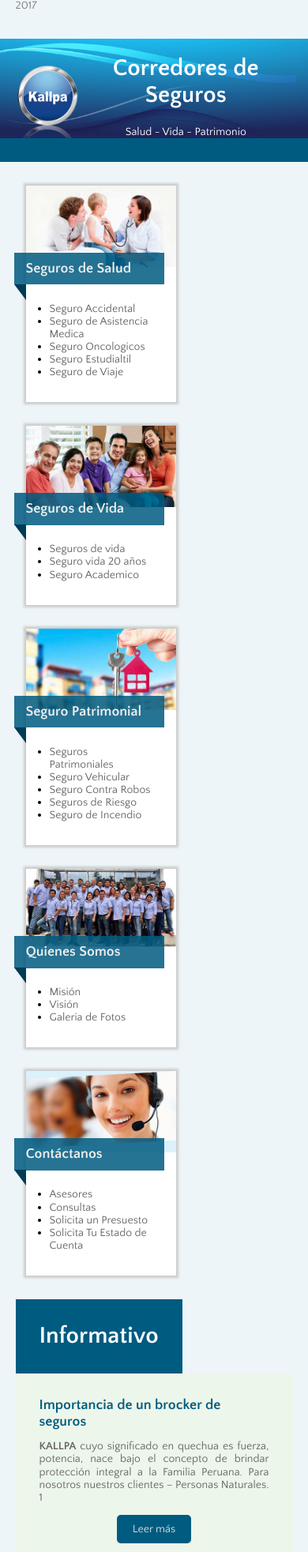
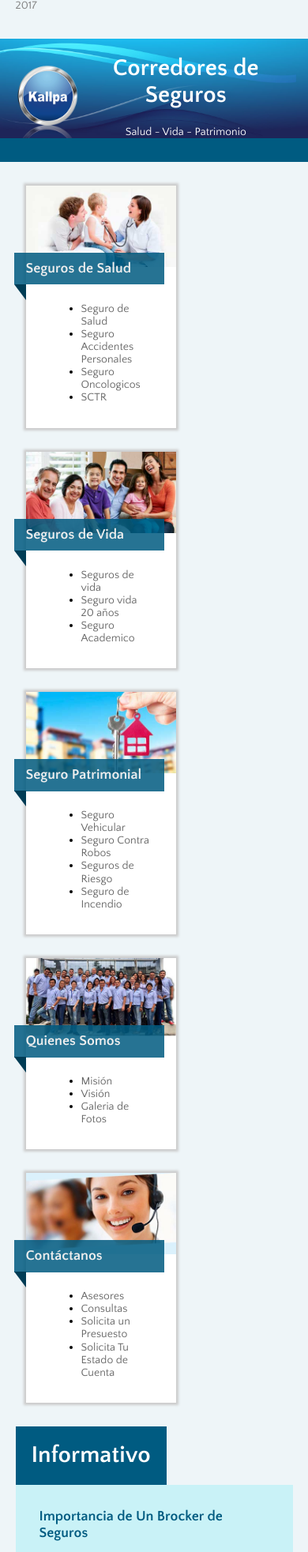
Before and after one commit to ydelatore/kallpa-web, a PHP site: page /proyectos-web/ in a window 390 px wide. Shown: the part 95-2060 px from the top of the page at 79% size. Run offline with PHP 8.4, Linux system fonts and the light colour scheme; some libraries are stand-ins or nearby versions.

Commit message:
Actualizaciones hechas por Yashin

```diff
--- /dev/null
+++ b/SCSS/_mixins.scss
@@ -0,0 +1,6 @@
+@mixin ancho-img {
+    img {
+        width: 100%;
+        display: block;
+    }
+}
--- a/SCSS/estilos.scss
+++ b/SCSS/estilos.scss
@@ -1,4 +1,5 @@
 @import "_variables.scss";
+@import "_mixins.scss";
 
 /*=====================================/
     Aspectos Generales
@@ -6,7 +7,7 @@
 
 * {
     margin: 0;
-    padding: 0;
+    padding: 10;
     box-sizing: border-box;
 }
 
@@ -247,9 +248,15 @@
     background-color: $azul-footer;
     color: #fff;
     font-size: 3em;
+    padding: 20px;
 }
 
-.caja-informativo, .titulo-informativo {
+.subtitulo {
+    color: $azul-footer;
+    font-size: 2em;
+}
+
+.caja-informativo {
     padding: 30px;
     display: flex;
     flex-wrap: wrap;
@@ -271,19 +278,19 @@
 }
 
 #info1, #info-amplio1 {
-    background-color: lighten(#EDF6EA, 0%);
+    background-color: #C9F2F7;
 }
 
 #info2, #info-amplio2 {
-    background-color: lighten(#B9D2C0, 5%);
+    background-color: #E6FAFF;
 }
 
 #info3, #info-amplio3 {
-    background-color: #E1EEEE;
+    background-color: #E0F1F3;
 }
 
  #info4, #info-amplio4 {
-    background-color: lighten($azul-fondo, 20%);
+    background-color: #AAD4F7;
 }
 
 .btn-leer {
@@ -334,6 +341,20 @@
 
     p {
         text-align: justify;
+    }
+}
+
+.agencias-home {
+    background-color: #fff;
+    width: 100%;
+    display: flex;
+    justify-content: space-around;
+    align-items: center;
+    padding: 20px 0;
+
+    .agencia-home {
+        width: 16%;
+        @include ancho-img;
     }
 }
 
--- a/css/estilos.css
+++ b/css/estilos.css
@@ -3,7 +3,8 @@
 /=====================================*/
 * {
   margin: 0;
-  padding: 0;
+  padding: 10;
+  -webkit-box-sizing: border-box;
   box-sizing: border-box; }
 
 html {
@@ -110,9 +119,11 @@
   padding: 15px 0; }
 
 .seccion-seguros {
+  display: -webkit-box;
   display: -webkit-flex;
   display: -ms-flexbox;
   display: flex;
+  -webkit-box-pack: justify;
   -webkit-justify-content: space-between;
   -ms-flex-pack: justify;
   justify-content: space-between;
@@ -202,10 +218,16 @@
   text-align: center;
   background-color: #005b81;
   color: #fff;
-  font-size: 3em; }
+  font-size: 3em;
+  padding: 20px; }
 
-.caja-informativo, .titulo-informativo {
+.subtitulo {
+  color: #005b81;
+  font-size: 2em; }
+
+.caja-informativo {
   padding: 30px;
+  display: -webkit-box;
   display: -webkit-flex;
   display: -ms-flexbox;
   display: flex;
@@ -215,26 +237,26 @@
   -webkit-align-content: space-between;
   -ms-flex-line-pack: justify;
   align-content: space-between; }
-  .caja-informativo .titulo-informativos, .titulo-informativo .titulo-informativos {
+  .caja-informativo .titulo-informativos {
     font-size: 1.8em;
     margin-bottom: 0.7em;
     color: #005b81; }
-  .caja-informativo p, .titulo-informativo p {
+  .caja-informativo p {
     text-align: justify; }
-  .caja-informativo .video-informativo, .titulo-informativo .video-informativo {
+  .caja-informativo .video-informativo {
     margin-top: 15px; }
 
 #info1, #info-amplio1 {
-  background-color: #edf6ea; }
+  background-color: #C9F2F7; }
 
 #info2, #info-amplio2 {
-  background-color: #c9dcce; }
+  background-color: #E6FAFF; }
 
 #info3, #info-amplio3 {
-  background-color: #E1EEEE; }
+  background-color: #E0F1F3; }
 
 #info4, #info-amplio4 {
-  background-color: #a3e9fd; }
+  background-color: #AAD4F7; }
 
 .btn-leer {
   background-color: #005b81;
--- a/inc/_articulos.php
+++ b/inc/_articulos.php
@@ -3,29 +3,31 @@
 //******************************************* PRIMER ARTICULO /******************************/
 
 // Colocar aquí el titulo del articulo
-$titulo_info1 = "
-    Importancia de un brocker de seguros
-";
+$titulo_info1 = '
+    Importancia de Un Brocker de Seguros
+';
 
 // Colocar aquí el resumen o versión corta del artículo dentro de etiquetas de parrafo
-$resumen_info1 = "
-    <strong>KALLPA</strong> cuyo significado en quechua es fuerza, potencia, nace bajo el concepto de brindar protección integral a la Familia Peruana. Para nosotros nuestros clientes – Personas Naturales. 1
-";
+$resumen_info1 = '
+    <strong>KALLPA</strong> SU Broker de Seguros no sólo es importante porque le va a dar a su cliente un asesoramiento técnico, sino también porque lo va a defender en caso suceda un siniestro.
+';
 
 // Colocar aquí el artículo completo separado en etiquetas de parrafo
-$articulo_info1 = "
-    <p>1 <strong>KALLPA</strong> cuyo significado en quechua es fuerza, potencia, nace bajo el concepto de brindar protección integral a la Familia Peruana. Para nosotros nuestros clientes – Personas Naturales. Lorem ipsum dolor sit amet, consectetur adipisicing elit. Dignissimos ratione harum fugiat molestias expedita hic necessitatibus maiores eaque facere officia.</p>
+$articulo_info1 = '
+    <p>1 KALLPA SU Broker de Seguros no sólo es importante porque le va a dar a su cliente un asesoramiento técnico, sino también porque lo va a defender en caso suceda un siniestro.</p>
 
-    <p>Lorem ipsum dolor sit amet, consectetur adipisicing elit. Quos tempora nihil illum laudantium labore debitis velit distinctio ut cum, odio amet impedit natus dolorum assumenda, voluptatum dicta culpa. Reprehenderit dolorum, iure, nobis asperiores aperiam quaerat. Tenetur quae velit praesentium, dicta deleniti. Excepturi esse sunt, voluptate, recusandae aspernatu.</p>
+    <p>Hay muchas personas e instituciones que salen a vender seguros como asesores profesionales sin conocer mucho o nada de seguros. Pero qué va a pasar cuando suceda un siniestro a un asegurado o cuando fallezca el padre o madre que tomó un seguro de vida o un SOAT por ejemplo, a quién va a recurrir el asegurado o beneficiario.
+</p>
 
-    <p>Lorem ipsum dolor sit amet, consectetur adipisicing elit. Quos tempora nihil illum laudantium labore debitis velit distinctio ut cum, odio amet impedit natus dolorum assumenda, voluptatum dicta culpa. Reprehenderit dolorum, iure, nobis asperiores aperiam quaerat. Tenetur quae velit praesentium, dicta deleniti. Excepturi esse sunt, voluptate, recusandae aspernatu.</p>
+    <p>Por ejemplo, ¿a quién va a hacer caso el vendedor de la compañía de seguros a sus superiores o al asegurado?
+</p>
 
-    <p>KALLPA cuyo significado en quechua es fuerza, potencia, nace bajo el concepto de brindar protección integral a la Familia Peruana. Para nosotros nuestros clientes – Personas Naturales. Lorem ipsum dolor sit amet, consectetur adipisicing elit. Dignissimos ratione harum fugiat molestias expedita hic necessitatibus maiores eaque facere officia.</p>
+    <p>Nosotros somos profesionales en Seguros, y vamos a defender a nuestros clientes (contratante, asegurado o beneficiario) cuando suceda un siniestro. Además poseemos una Póliza de Responsabilidad Civil Profesional, dándoles total seguridad.</p>
 
-    <p>Lorem ipsum dolor sit amet, consectetur adipisicing elit. Quos tempora nihil illum laudantium labore debitis velit distinctio ut cum, odio amet impedit natus dolorum assumenda, voluptatum dicta culpa. Reprehenderit dolorum, iure, nobis asperiores aperiam quaerat. Tenetur quae velit praesentium, dicta deleniti. Excepturi esse sunt, voluptate, recusandae aspernatu.</p>
+    <p>Es muy importante que una persona o empresa cuente con un Broker de Seguros, ya que es su abogado ante la compañía aseguradora. El Broker de Seguros no tiene ningún compromiso con ninguna compañía de seguros, su único compromiso es su cliente, es asesorarlo y defenderlo.</p>
 
-    <p>Lorem ipsum dolor sit amet, consectetur adipisicing elit. Quos tempora nihil illum laudantium labore debitis velit distinctio ut cum, odio amet impedit natus dolorum assumenda, voluptatum dicta culpa. Reprehenderit dolorum, iure, nobis asperiores aperiam quaerat. Tenetur quae velit praesentium, dicta deleniti. Excepturi esse sunt, voluptate, recusandae aspernatu.</p>
-";
+    <p>Por otra parte, el cliente no tiene por qué saber de seguros. Sin embargo, cuando suceda un siniestro va a tener que enfrentarse ante una compañía de seguros que sí conoce mucho de seguros y todos los tecnicismos. He aquí la importancia del Broker de Seguros. Por eso es que si se contrata el seguro directamente con la aseguradora y hubiera un siniestro no cubierto, es como ir a un juicio sin abogado..</p>
+';
 
 // Colocar aquí el código iframe de youtube para el video del artículo
 $video_info1 = '
@@ -41,29 +43,25 @@
 //******************************************* SEGUNDO ARTICULO /******************************/
 
 // Colocar aquí el titulo del articulo
-$titulo_info2 = "
-    ¿Por qué un seguro?
-";
+$titulo_info2 = '
+    ¿Por qué Un Seguro?
+';
 
 // Colocar aquí el resumen o versión corta del artículo dentro de etiquetas de parrafo
-$resumen_info2 = "
-    KALLPA cuyo significado en quechua es fuerza, potencia, nace bajo el concepto de brindar protección integral a la Familia Peruana. Para nosotros nuestros clientes. 2
-";
+$resumen_info2 = '
+    Todos estamos expuestos a  imprevistos: enfermedades, accidentes, fenómenos naturales, actos de personas que causan daño,  etc.  Cuando esto sucede nuestro patrimonio y hasta nuestra vida están en riesgo. 2
+';
 
 // Colocar aquí el artículo completo separado en etiquetas de parrafo
-$articulo_info2 = "
-    <p>2 KALLPA cuyo significado en quechua es fuerza, potencia, nace bajo el concepto de brindar protección integral a la Familia Peruana. Para nosotros nuestros clientes. Lorem ipsum dolor sit amet, consectetur adipisicing elit. Temporibus reiciendis iste quasi pariatur nostrum necessitatibus, expedita error natus commodi, qui?</p>
+$articulo_info2 = '
+    <p>2 Todos estamos expuestos a  imprevistos: enfermedades, accidentes, fenómenos naturales, actos de personas que causan daño,  etc.  Cuando esto sucede nuestro patrimonio y hasta nuestra vida están en riesgo.</p>
 
-    <p>KALLPA cuyo significado en quechua es fuerza, potencia, nace bajo el concepto de brindar protección integral a la Familia Peruana. Para nosotros nuestros clientes. Lorem ipsum dolor sit amet, consectetur adipisicing elit. Temporibus reiciendis iste quasi pariatur nostrum necessitatibus, expedita error natus commodi, qui?</p>
+    <p>Los seguros son: contratos mediante los cuales, el Asegurador, a cambio de una prestación económica llamada PRIMA se hace cargo de los daños que puedan sucederle a unos objetos predeterminados por el Asegurado, en caso de que acontezca alguno de los siniestros descritos y convenidos en la póliza.</p>
 
-    <p>KALLPA cuyo significado en quechua es fuerza, potencia, nace bajo el concepto de brindar protección integral a la Familia Peruana. Para nosotros nuestros clientes. Lorem ipsum dolor sit amet, consectetur adipisicing elit. Temporibus reiciendis iste quasi pariatur nostrum necessitatibus, expedita error natus commodi, qui?</p>
+    <p>Al realizar un contrato de seguro, se obtiene protección económica de bienes o personas que pudiesen en un futuro sufrir daño.</p>
 
-    <p>KALLPA cuyo significado en quechua es fuerza, potencia, nace bajo el concepto de brindar protección integral a la Familia Peruana. Para nosotros nuestros clientes. Lorem ipsum dolor sit amet, consectetur adipisicing elit. Temporibus reiciendis iste quasi pariatur nostrum necessitatibus, expedita error natus commodi, qui?</p>
-
-    <p>KALLPA cuyo significado en quechua es fuerza, potencia, nace bajo el concepto de brindar protección integral a la Familia Peruana. Para nosotros nuestros clientes. Lorem ipsum dolor sit amet, consectetur adipisicing elit. Temporibus reiciendis iste quasi pariatur nostrum necessitatibus, expedita error natus commodi, qui?</p>
-
-    <p>KALLPA cuyo significado en quechua es fuerza, potencia, nace bajo el concepto de brindar protección integral a la Familia Peruana. Para nosotros nuestros clientes. Lorem ipsum dolor sit amet, consectetur adipisicing elit. Temporibus reiciendis iste quasi pariatur nostrum necessitatibus, expedita error natus commodi, qui?</p>
-";
+    <p>El seguro permite: proteger las economías familiares estimulando el ahorro y dando prestación financiera cuando es más necesaria, eliminar la incertidumbre económica sobre el futuro logrando aumentar la eficiencia y  estabilizando los comercios también, es reconocida su función social estimulando la previsión y  contribuyendo con el mejoramiento de la salud pública.</p>
+';
 
 // Colocar aquí el código iframe de youtube para el video del artículo
 $video_info2 = '
@@ -79,29 +77,29 @@
 //******************************************* TERCER ARTICULO /******************************/
 
 // Colocar aquí el titulo del articulo
-$titulo_info3 = "
-    Seguro de vide futuro 20 años PNP - FFAA
-";
+$titulo_info3 = '
+    Seguro de Vida Futuro 20 Años PNP - FFAA
+';
 
 // Colocar aquí el resumen o versión corta del artículo dentro de etiquetas de parrafo
-$resumen_info3 = "
-    KALLPA cuyo significado en quechua es fuerza, potencia, nace bajo el concepto de brindar protección integral a la Familia Peruana. Para nosotros 3
-";
+$resumen_info3 = '
+    Es un seguro de vida que te brinda cobertura vitalicia donde la suma asegurada se mantiene constante durante la vigencia del seguro. ¿Cuáles son las ventajas que ofrece este seguro?
+';
 
 // Colocar aquí el artículo completo separado en etiquetas de parrafo
-$articulo_info3 = "
-    <p>3 KALLPA cuyo significado en quechua es fuerza, potencia, nace bajo el concepto de brindar protección integral a la Familia Peruana. Para nosotros Lorem ipsum dolor sit amet, consectetur adipisicing elit. Fuga vitae incidunt commodi aperiam temporibus vel velit, dolor adipisci, ipsum enim.</p>
+$articulo_info3 = '
+    <p>3 Es un seguro de vida que te brinda cobertura vitalicia donde la suma asegurada se mantiene constante durante la vigencia del seguro. ¿Cuáles son las ventajas que ofrece este seguro?</p>
 
-    <p>Cuyo significado en quechua es fuerza, potencia, nace bajo el concepto de brindar protección integral a la Familia Peruana. Para nosotros Lorem ipsum dolor sit amet, consectetur adipisicing elit. Fuga vitae incidunt commodi aperiam temporibus vel velit, dolor adipisci, ipsum enim.</p>
+    <p>Cobertura para toda la vida: Tu edad no limita tu permanencia en el seguro.</p>
 
-    <p>Cuyo significado en quechua es fuerza, potencia, nace bajo el concepto de brindar protección integral a la Familia Peruana. Para nosotros Lorem ipsum dolor sit amet, consectetur adipisicing elit. Fuga vitae incidunt commodi aperiam temporibus vel velit, dolor adipisci, ipsum enim.</p>
+    <p>Suma asegurada constante: La suma asegurada se mantiene inamovible sin importar la edad que cumplas.</p>
 
-    <p>Cuyo significado en quechua es fuerza, potencia, nace bajo el concepto de brindar protección integral a la Familia Peruana. Para nosotros Lorem ipsum dolor sit amet, consectetur adipisicing elit. Fuga vitae incidunt commodi aperiam temporibus vel velit, dolor adipisci, ipsum enim.</p>
+    <p>El seguro como garantía: Puedes usar tu seguro como garantía de préstamos solicitados a entidades financieras.</p>
 
-    <p>Cuyo significado en quechua es fuerza, potencia, nace bajo el concepto de brindar protección integral a la Familia Peruana. Para nosotros Lorem ipsum dolor sit amet, consectetur adipisicing elit. Fuga vitae incidunt commodi aperiam temporibus vel velit, dolor adipisci, ipsum enim.</p>
+    <p>Primas niveladas: Durante el periodo de pago que elijas las primas serán constantes.</p>
 
-    <p>Cuyo significado en quechua es fuerza, potencia, nace bajo el concepto de brindar protección integral a la Familia Peruana. Para nosotros Lorem ipsum dolor sit amet, consectetur adipisicing elit. Fuga vitae incidunt commodi aperiam temporibus vel velit, dolor adipisci, ipsum enim.</p>
-";
+    <p>Adelanto por enfermedad: Te damos un adelanto del 50% de la suma asegurada por enfermedad grave en etapa terminal.</p>
+';
 
 // Colocar aquí el código iframe de youtube para el video del artículo
 $video_info3 = '
@@ -117,17 +115,17 @@
 //******************************************* CUARTO ARTICULO /******************************/
 
 // Colocar aquí el titulo del articulo
-$titulo_info4 = "
-    Beneficios de un seguro de autos
-";
+$titulo_info4 = '
+    Beneficios de Un Seguro de Autos
+';
 
 // Colocar aquí el resumen o versión corta del artículo dentro de etiquetas de parrafo
-$resumen_info4 = "
+$resumen_info4 = '
     KALLPA cuyo significado en quechua es fuerza, potencia, nace bajo el concepto de brindar protección integral a la Familia Peruana. Para nosotros nuestros clientes – Personas Naturales o Juridicas. 4
-";
+';
 
 // Colocar aquí el artículo completo separado en etiquetas de parrafo
-$articulo_info4 = "
+$articulo_info4 = '
     <p>4 KALLPA cuyo significado en quechua es fuerza, potencia, nace bajo el concepto de brindar protección integral a la Familia Peruana. Para nosotros nuestros clientes – Personas Naturales o Juridicas.</p>
 
     <p>Significado en quechua es fuerza, potencia, nace bajo el concepto de brindar protección integral a la Familia Peruana. Para nosotros nuestros clientes – Personas Naturales o Juridicas.</p>
@@ -143,7 +141,7 @@
     <p>Significado en quechua es fuerza, potencia, nace bajo el concepto de brindar protección integral a la Familia Peruana. Para nosotros nuestros clientes – Personas Naturales o Juridicas.</p>
 
     <p>Significado en quechua es fuerza, potencia, nace bajo el concepto de brindar protección integral a la Familia Peruana. Para nosotros nuestros clientes – Personas Naturales o Juridicas.</p>
-";
+';
 
 // Colocar aquí el código iframe de youtube para el video del artículo
 $video_info4 = '
--- a/inc/_footer.php
+++ b/inc/_footer.php
@@ -3,7 +3,7 @@
                 <div id="izquierda">
                     <p><span><i class="icon icon-whatsapp"></i></span> 952-190-780</p>
                     <p><span><i class="icon icon-phone"></i></span> 391-0491 <span class="barra">|</span> 391-0492</p>
-                    <p><span><i class="icon icon-cel"></i></span> 998-786-556 <span class="barra">|</span> 987-816-701 <span class="barra">|</span> 987-816-700 <span class="barra">|</span> 941-392-839</p>
+                    <p><span><i class="icon icon-cel"></i></span> 998-786-556</p>
                     <p><span><i class="icon icon-ubicacion"></i></span> Calle Fermin Tanguis 145 Of. 302 Urb. Santa Catalina - La Victoria</p>
                 </div>
 
--- a/index.php
+++ b/index.php
@@ -13,7 +13,7 @@
         <script src="https://ajax.googleapis.com/ajax/libs/jquery/3.1.0/jquery.min.js"></script>
         <title>Kallpa - Corredores de Seguros</title>
     </head>
-
+<!--    comienzo el trabajo-->
     <body>
         <div id="fb-root"></div>
         <script>(function(d, s, id) {
@@ -33,11 +33,10 @@
 
                 <navv>
                     <ul>
-                        <li><a href="salud.html">Seguro Accidental</a></li>
-                        <li><a href="salud.html">Seguro de Asistencia Medica</a></li>
+                        <li><a href="salud.html">Seguro de Salud</a></li>
+                        <li><a href="salud.html">Seguro Accidentes Personales</a></li>
                         <li><a href="salud.html">Seguro Oncologicos</a></li>
-                        <li><a href="salud.html">Seguro Estudialtil</a></li>
-                        <li><a href="salud.html">Seguro de Viaje</a></li>
+                        <li><a href="salud.html">SCTR</a></li>
                     </ul>
                 </navv>
             </div>
@@ -61,7 +60,6 @@
 
                 <navv>
                     <ul>
-                        <li><a href="patrimonio.html">Seguros Patrimoniales</a></li>
                         <li><a href="patrimonio.html">Seguro Vehicular</a></li>
                         <li><a href="patrimonio.html">Seguro Contra Robos</a></li>
                         <li><a href="patrimonio.html">Seguros de Riesgo</a></li>
@@ -207,7 +205,20 @@
 
                     <div class="fb-comments" data-href="http://localhost:8888/proyectos-web/kallpa/" data-width="100%" data-numposts="3" data-order-by="reverse-time"></div>
                 </div>
+
             </div>
+            <h2 class="titulo-informativo lt-100">Agencias Asociadas</h2>
+            <div class="agencias-home">
+                <div class="agencia-home"><img src="img/La_positiva.jpg" alt="Seguros La Positiva"></div>
+                <div class="agencia-home"><img src="img/pacifico.jpg" alt="Seguros La Positiva"></div>
+                <div class="agencia-home"><img src="img/mapfre.jpg" alt="Seguros Mapfre"></div>
+                <div class="agencia-home"><img src="img/chubb.jpg" alt="Chubb Group of Insurance Companies"></div>
+            </div>
+
+
+
+
+
         </section>
 
         <?php include 'inc/_footer.php'; ?>
```
Also changed, not shown: other parts of css/estilos.css (+42 -0 lines), salud.php (+41 -1 lines), css/_mixins.css (added), img/La_positiva.jpg (added), img/SCTR.png (added), img/ambulancia copia.png (added), img/ambulancia.jpg (added), img/chubb.jpg (added), img/enfermeria copia.png (added), img/mapfre.jpg (added), img/oncologico.png (added), img/pacifico.jpg (added), img/salud-baner.jpg (added), 1 other file.
